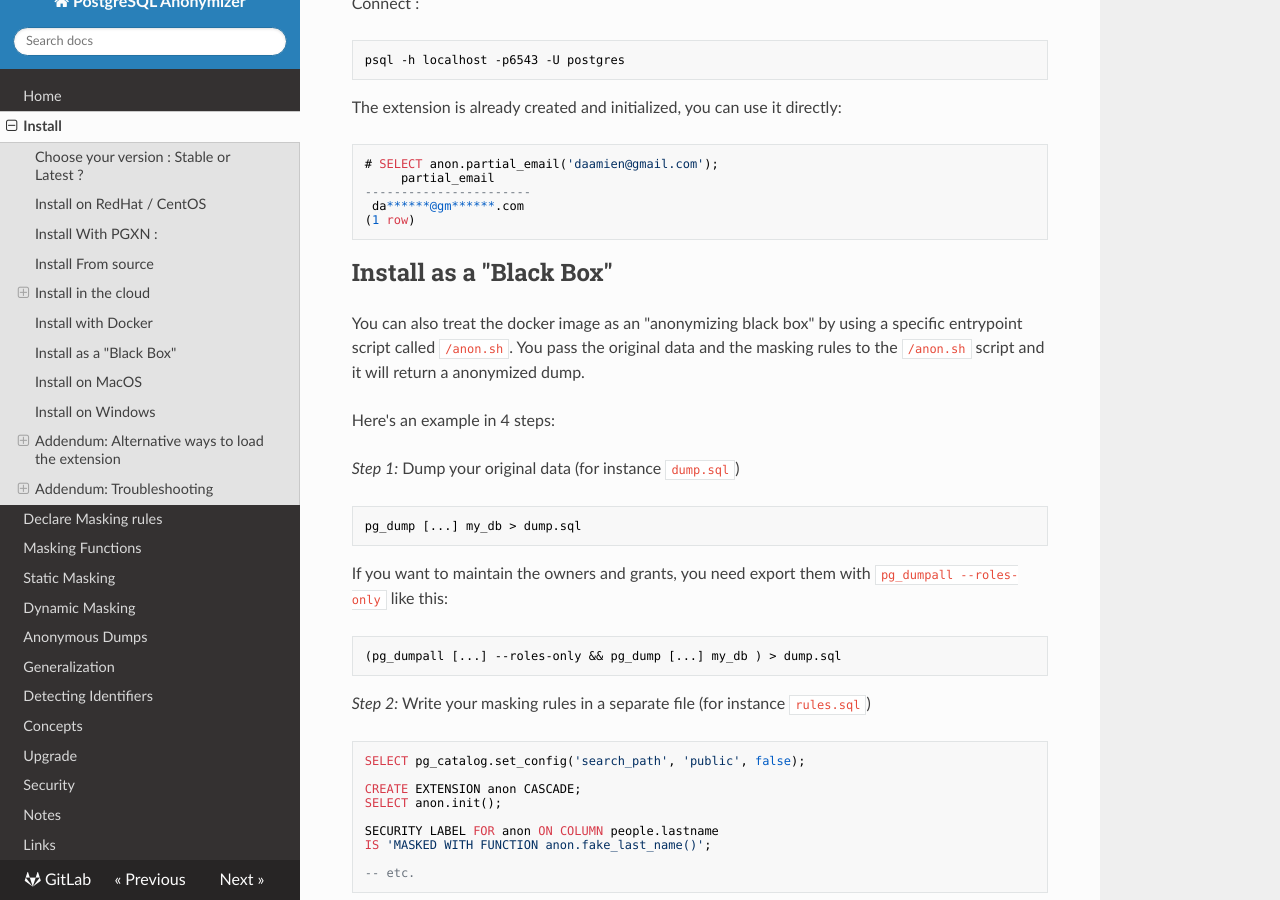
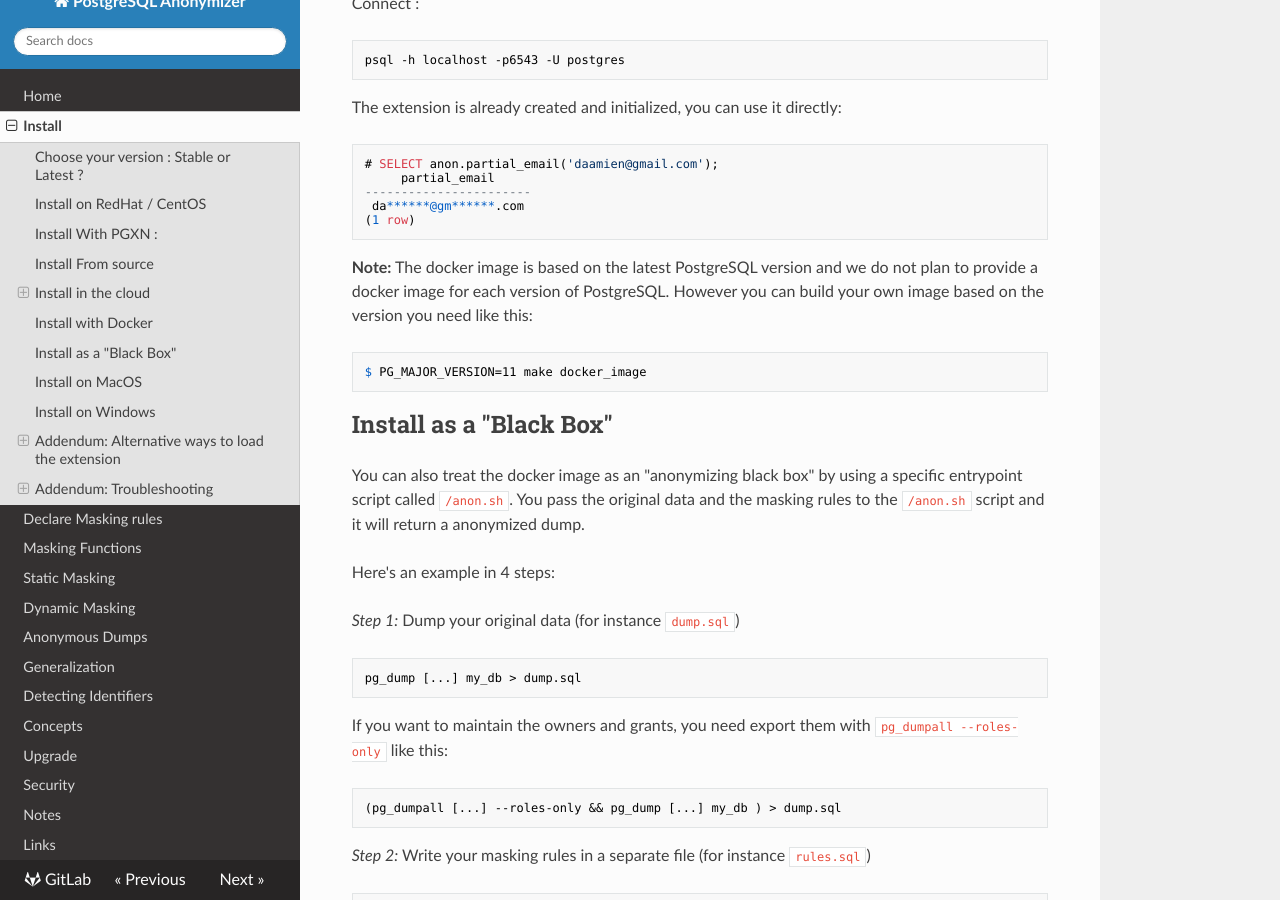
Before and after one commit to neondatabase/postgresql_anonymizer, an MkDocs documentation site: the page built from docs/INSTALL.md, in a window 1280 px wide and 900 px high, scrolled down 4774 px. Built offline with MkDocs 1.6.1, drawn with Linux system fonts in a browser that asks for light colours; nearby versions of some CDN libraries.

Commit message:
[docker] build your own image

````diff
--- a/docs/INSTALL.md
+++ b/docs/INSTALL.md
@@ -284,6 +284,15 @@ The extension is already created and initialized, you can use it directly:
 (1 row)
 ```
 
+
+**Note:** The docker image is based on the latest PostgreSQL version and we do
+not plan to provide a docker image for each version of PostgreSQL. However you
+can build your own image based on the version you need like this:
+
+```shell
+$ PG_MAJOR_VERSION=11 make docker_image
+```
+
 Install as a "Black Box"
 ------------------------------------------------------------------------------
 
````
Also changed, not shown: 1 other file.
